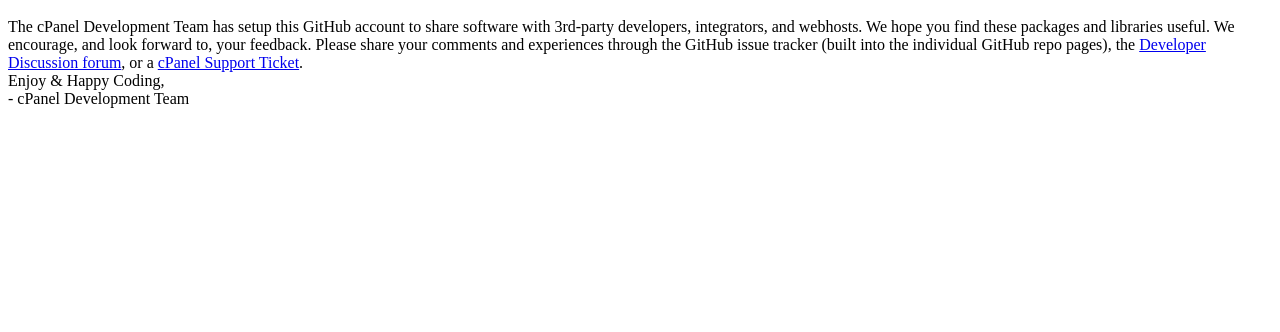
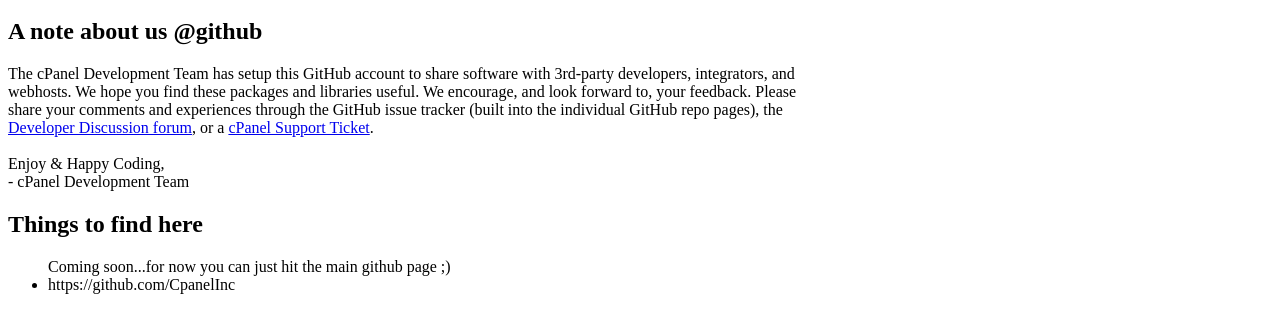
Before and after one commit to CpanelInc/cpanelinc.github.com, a plain HTML site: page index.html in a window 1280 px wide. Shown: the part 48-380 px from the top of the page. Drawn offline with Linux system fonts and the light colour scheme.

Commit message:
Added a lil content to the index page

```diff
--- a/index.html
+++ b/index.html
@@ -2,7 +2,12 @@
     <body>
         <div>
             <h1>cPanel on GitHub</h1>
-            <p>The cPanel Development Team has setup this GitHub account to share software with 3rd-party developers, integrators, and webhosts.  We hope you find these packages and libraries useful.  We encourage, and look forward to, your feedback.  Please share your comments and experiences through the GitHub issue tracker (built into the individual GitHub repo pages), the <a href="http://forums.cpanel.net/developer-discussions.html" target="_blank">Developer Discussion forum</a>, or a <a href="https://tickets.cpanel.net/submit/" target="_blank">cPanel Support Ticket</a>.<br/>Enjoy &amp; Happy Coding,<br/> - cPanel Development Team</p>
+            <h2>A note about us @github</h2>
+            <p style="width:800px">The cPanel Development Team has setup this GitHub account to share software with 3rd-party developers, integrators, and webhosts.  We hope you find these packages and libraries useful.  We encourage, and look forward to, your feedback.  Please share your comments and experiences through the GitHub issue tracker (built into the individual GitHub repo pages), the <a href="http://forums.cpanel.net/developer-discussions.html" target="_blank">Developer Discussion forum</a>, or a <a href="https://tickets.cpanel.net/submit/" target="_blank">cPanel Support Ticket</a>.<br/></br>Enjoy &amp; Happy Coding,<br/> - cPanel Development Team</p>
+            <h2>Things to find here</h2>
+            <ul>Coming soon...for now you can just hit the main github page ;)<br/>
+                <li>https://github.com/CpanelInc</li>
+            </ul>
             </div>
     </body>
 </html>
```
